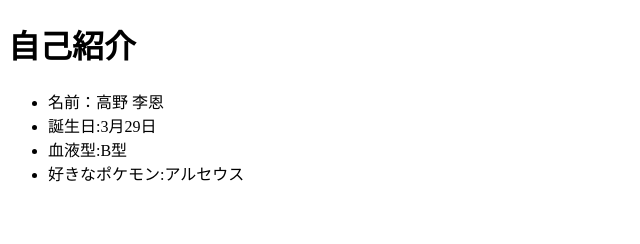
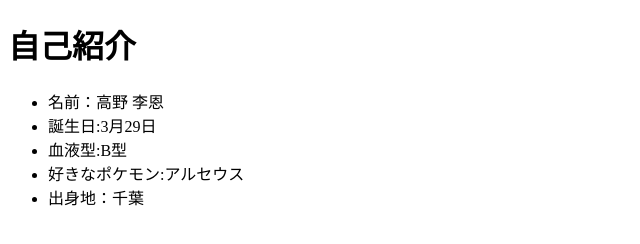
Before and after one commit to s2322036/ds-programing, a plain HTML site: page index.html in a window 1280 px wide. Shown: the whole page, without its empty margins (0-640 px from the left). Drawn offline with Linux system fonts and the light colour scheme.

Commit message:
自己紹介　出身地を追加

```diff
--- a/index.html
+++ b/index.html
@@ -15,6 +15,7 @@
         <li>誕生日:3月29日</li>
         <li>血液型:B型</li>
         <li>好きなポケモン:アルセウス</li>
+        <li>出身地：千葉</li>
     </ul>
 </body>
 </html>
```
